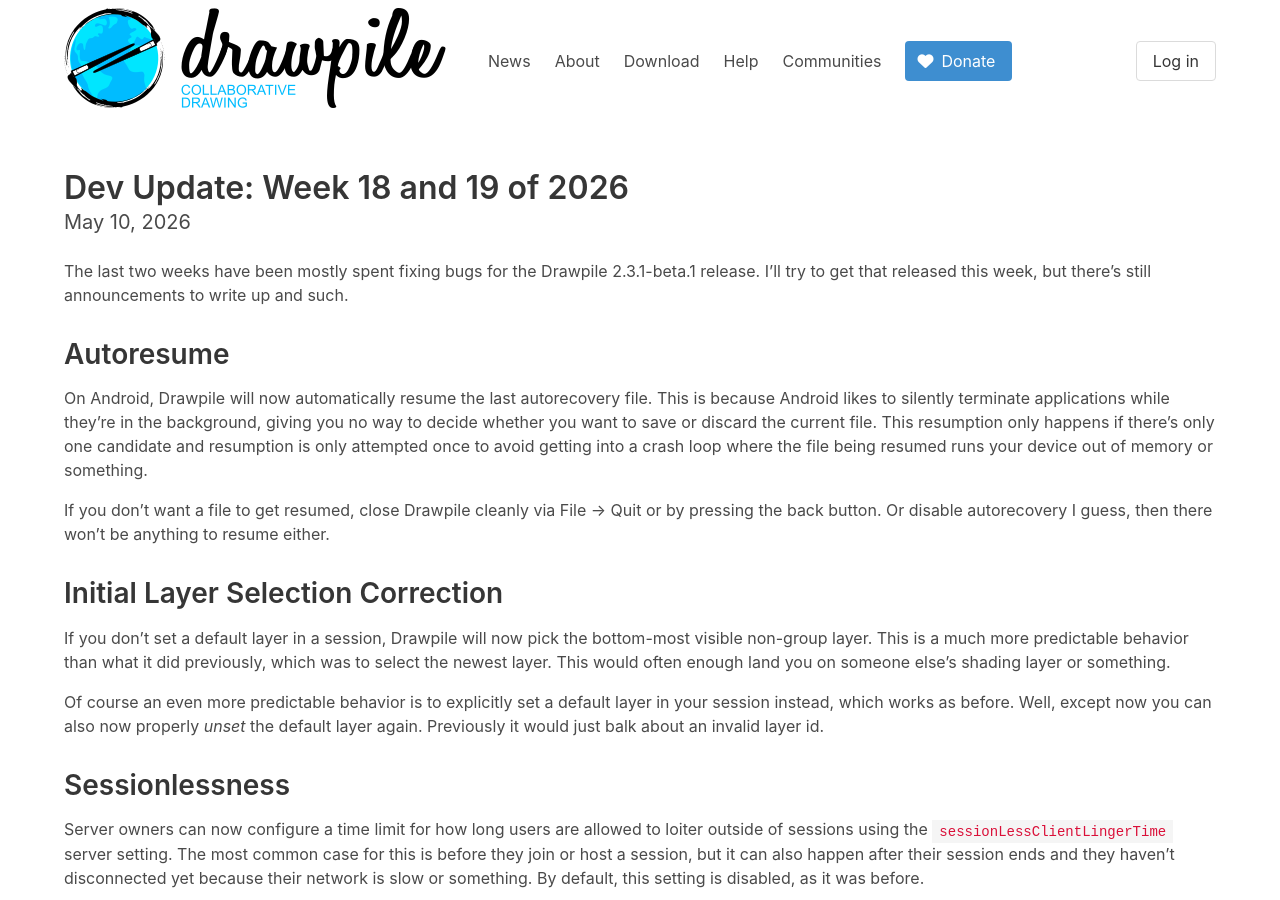
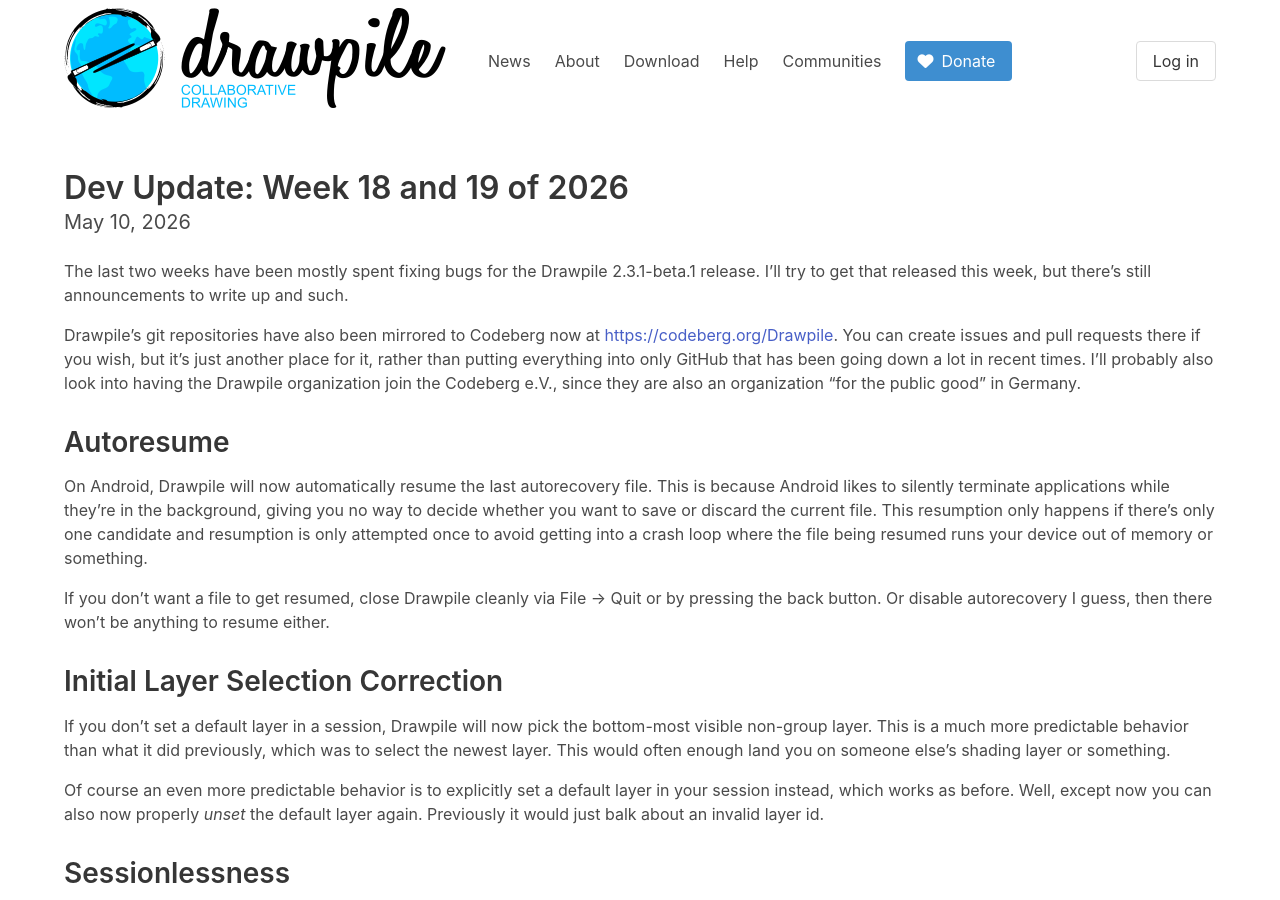
Before and after one commit to drawpile/drawpile.github.io, a Jekyll site: the page built from _posts/2026-05-11-dev-update.markdown, in a window 1280 px wide and 900 px high. Built offline with Jekyll 4.4.1, drawn with Linux system fonts in a browser that asks for light colours.

Commit message:
Add note about Codeberg to latest dev update

```diff
--- a/_posts/2026-05-11-dev-update.markdown
+++ b/_posts/2026-05-11-dev-update.markdown
@@ -7,6 +7,8 @@
 ---
 
 The last two weeks have been mostly spent fixing bugs for the Drawpile 2.3.1-beta.1 release. I'll try to get that released this week, but there's still announcements to write up and such.
+
+Drawpile's git repositories have also been mirrored to Codeberg now at <https://codeberg.org/Drawpile>. You can create issues and pull requests there if you wish, but it's just another place for it, rather than putting everything into only GitHub that has been going down a lot in recent times. I'll probably also look into having the Drawpile organization join the Codeberg e.V., since they are also an organization "for the public good" in Germany.
 
 ## Autoresume
 
```
